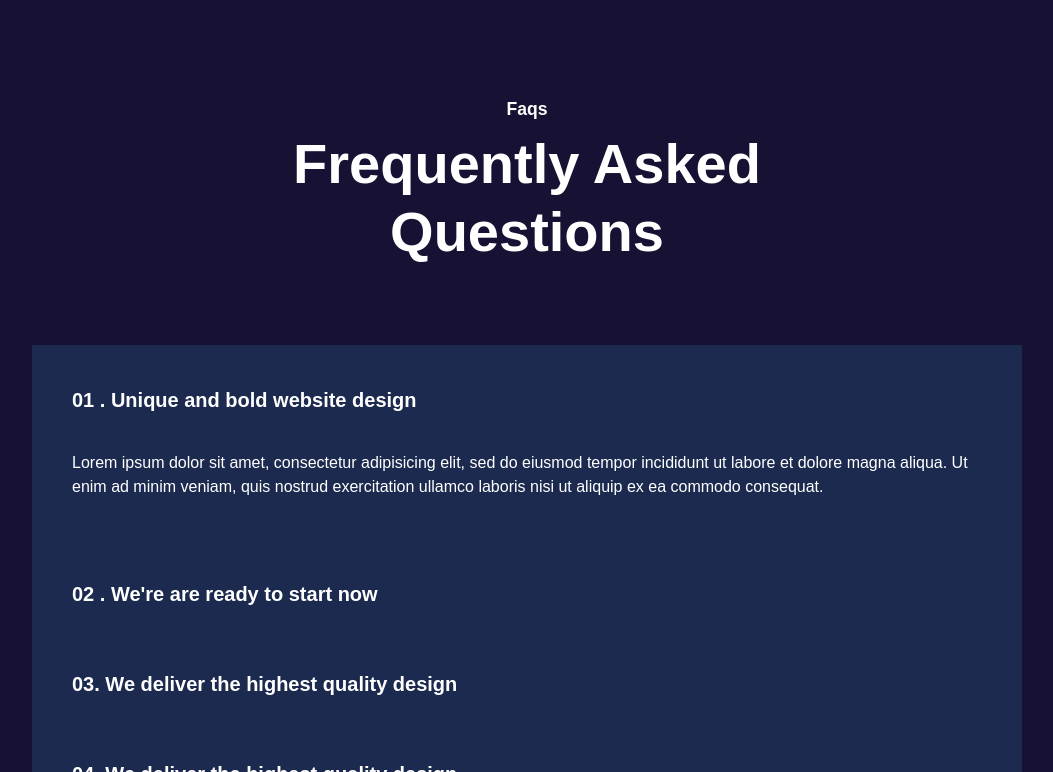
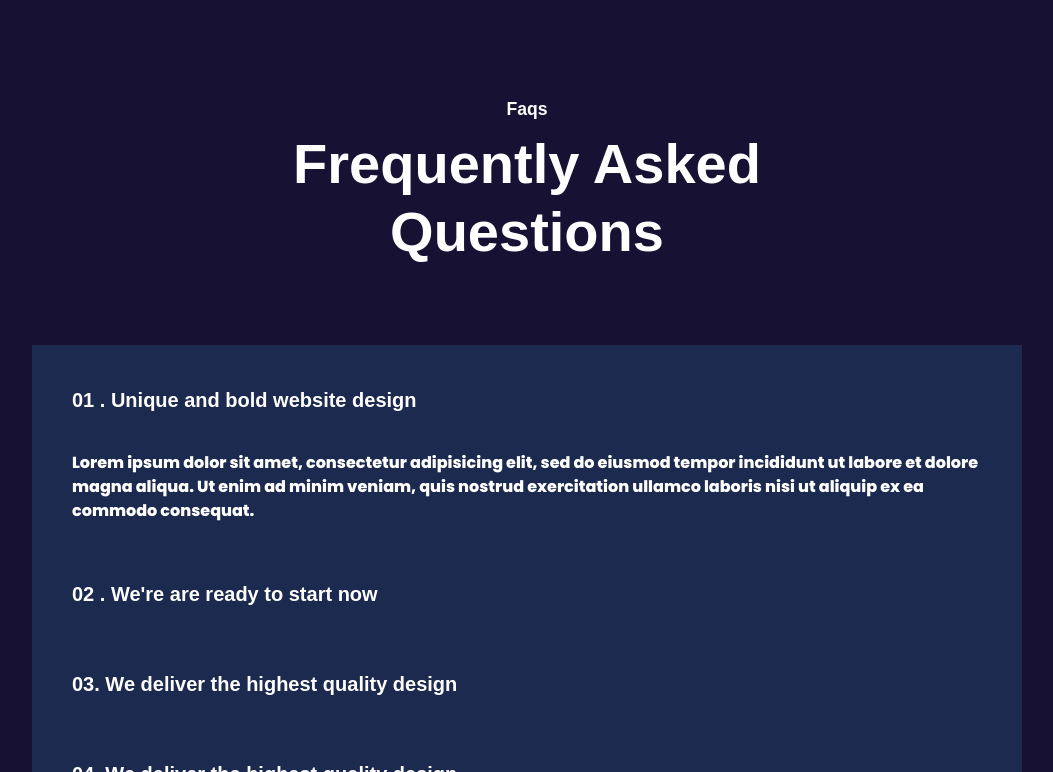
Before and after one commit to Adrianaortiz00/COVID-Tracker, a React (Vite) app: page / in a window 1280 px wide. Shown: the part 1508-2280 px from the top of the page, without its empty margins (113-1166 px from the left). Built offline with nearby package versions, Linux system fonts and the light colour scheme; a web font is replaced by a local one.

Commit message:
faq section completed

```diff
--- a/src/components/home/faq/AccordionItem.jsx
+++ b/src/components/home/faq/AccordionItem.jsx
@@ -21,7 +21,7 @@ const AccordionItem = ({ question, answer, isOpen, onClick }) => {
               : { height: "0px" }
           }
         >
-          <p className="font-medium text-m pt-4 pb-10">{answer}</p>
+          <p className="font-light text-m pt-4 pb-10">{answer}</p>
         </div>
       </div>
   )
--- a/src/components/home/faq/Faq.jsx
+++ b/src/components/home/faq/Faq.jsx
@@ -14,7 +14,7 @@ const Faq = () => {
   }, []);
 
   return (
-    <article className="container mx-auto font-poppins font-normal text-white">
+    <article className="container mx-auto font-poppins text-white pb-20">
 			<section className="titles font-bold text-center flex flex-col items-center">
 				<h5 className="text-[1.1em] font-semibold">Faqs</h5>
 				<h2 className="w-[550px] leading-[1.2em] text-[3.5em] text-white font-black mt-2">Frequently Asked Questions</h2>
```
